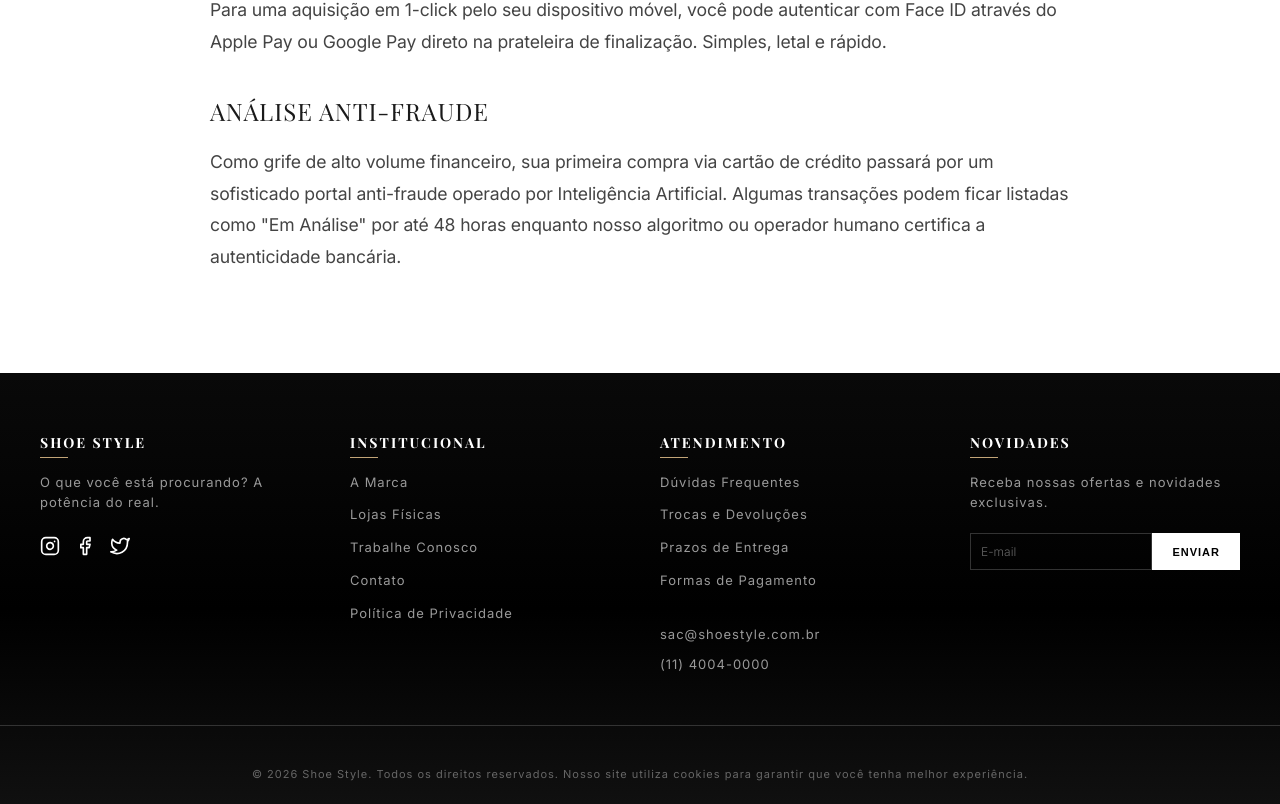
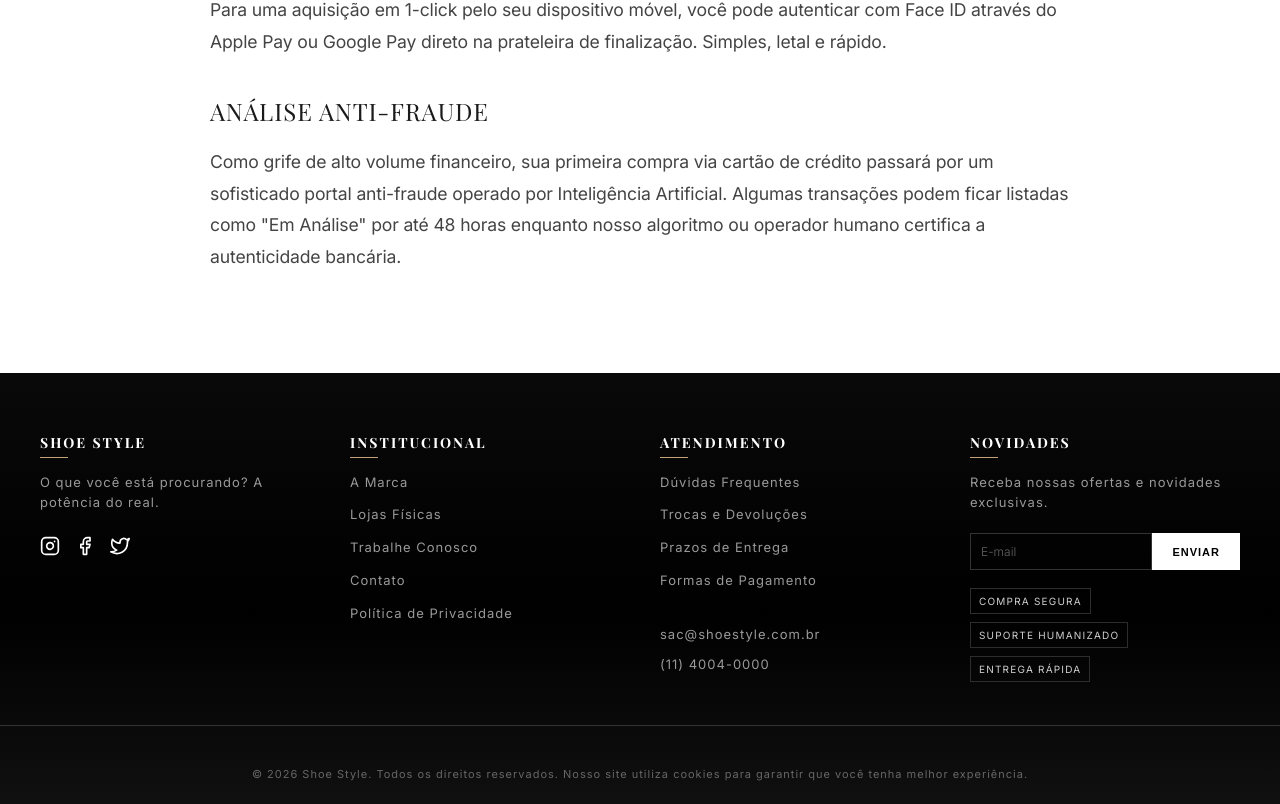
Before and after one commit to micvianna/sapatos-girl, a React (Create React App) app in the folder frontend/: page /pagamento in a window 1280 px wide. Shown: the part 804-1608 px from the top of the page. Built offline with nearby package versions, Linux system fonts and the light colour scheme; no server answers; a web font is replaced by a local one.

Commit message:
feat: improve footer trust cues and dynamic copyright year

```diff
--- a/frontend/src/components/Footer.css
+++ b/frontend/src/components/Footer.css
@@ -114,6 +114,21 @@
   background: #ccc;
 }
 
+.trust-strip {
+  margin-top: 18px;
+  display: flex;
+  flex-wrap: wrap;
+  gap: 8px;
+}
+
+.trust-strip span {
+  border: 1px solid #2d2d2d;
+  color: #cfcfcf;
+  font-size: 10px;
+  letter-spacing: 1.2px;
+  padding: 4px 8px;
+}
+
 .footer-bottom {
   text-align: center;
   padding-top: 40px;
@@ -134,4 +149,8 @@
   .newsletter-form {
     justify-content: center;
   }
+
+  .trust-strip {
+    justify-content: center;
+  }
 }
--- a/frontend/src/components/Footer.js
+++ b/frontend/src/components/Footer.js
@@ -1,11 +1,10 @@
 import React from 'react';
 import { Link } from 'react-router-dom';
-import { useTranslation } from 'react-i18next';
-import { FiCreditCard, FiDollarSign, FiSmartphone, FiInstagram, FiFacebook, FiTwitter } from 'react-icons/fi';
+import { FiInstagram, FiFacebook, FiTwitter } from 'react-icons/fi';
 import './Footer.css';
 
 export default function Footer() {
-  const { t } = useTranslation();
+  const currentYear = new Date().getFullYear();
 
   return (
     <footer className="footer">
@@ -51,11 +50,16 @@ export default function Footer() {
             <input type="email" placeholder="E-mail" />
             <button className="btn-newsletter">ENVIAR</button>
           </div>
+          <div className="trust-strip">
+            <span>COMPRA SEGURA</span>
+            <span>SUPORTE HUMANIZADO</span>
+            <span>ENTREGA RÁPIDA</span>
+          </div>
         </div>
       </div>
 
       <div className="footer-bottom">
-        <p>&copy; 2026 Shoe Style. Todos os direitos reservados. Nosso site utiliza cookies para garantir que você tenha melhor experiência.</p>
+        <p>&copy; {currentYear} Shoe Style. Todos os direitos reservados. Nosso site utiliza cookies para garantir que você tenha melhor experiência.</p>
       </div>
     </footer>
   );
```
